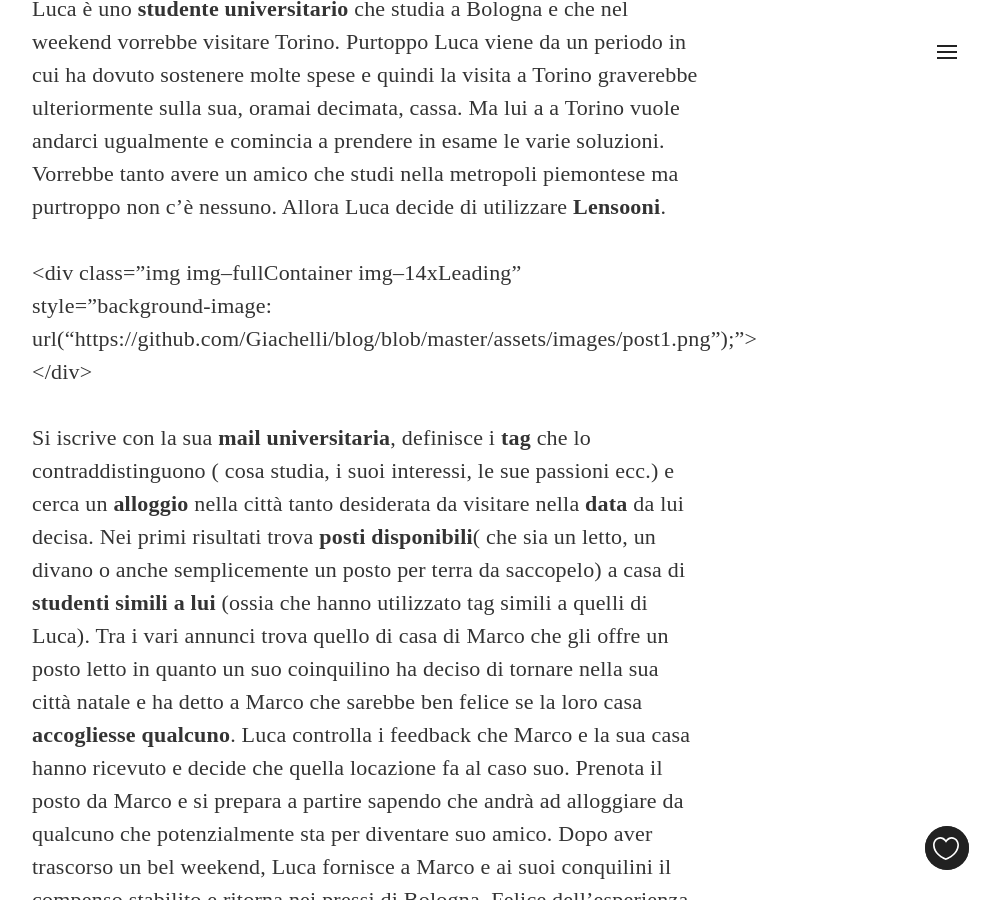
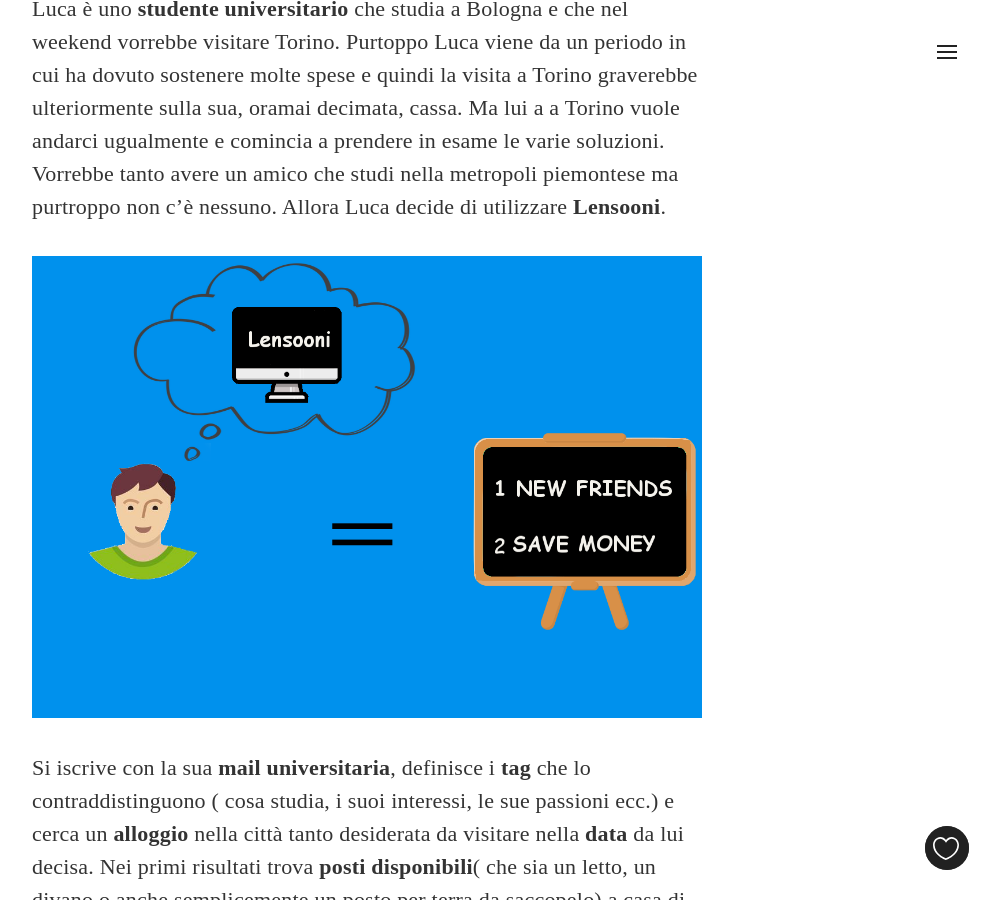
Before and after one commit to Giachelli/blog, a Jekyll site: the page built from _posts/2017-08-21-come-funziona-Lensooni.markdown, in a window 1280 px wide and 900 px high, scrolled down 701 px. Shown: the whole window, without its empty margins (273-1273 px from the left). Built offline with Jekyll 4.4.1, drawn with Linux system fonts in a browser that asks for light colours; nearby versions of some CDN libraries; some web fonts are replaced; Markdown is read by kramdown in place of the engine named in the settings; comment, search, counter and statistics services are not loaded.

Commit message:
Update 2017-08-21-come-funziona-Lensooni.markdown

```diff
--- a/_posts/2017-08-21-come-funziona-Lensooni.markdown
+++ b/_posts/2017-08-21-come-funziona-Lensooni.markdown
@@ -17,7 +17,7 @@
 
 Luca è uno **studente universitario** che studia a Bologna e che nel weekend vorrebbe visitare Torino. Purtoppo Luca viene da un periodo in cui ha dovuto sostenere molte spese e quindi la visita a Torino graverebbe ulteriormente sulla sua, oramai decimata, cassa. Ma lui a a Torino vuole andarci ugualmente e comincia a prendere in esame le varie soluzioni. Vorrebbe tanto avere un amico che studi nella metropoli piemontese ma purtroppo non c'è nessuno. Allora Luca decide di utilizzare **Lensooni**.
 
-<div class="img img--fullContainer img--14xLeading" style="background-image: url("https://github.com/Giachelli/blog/blob/master/assets/images/post1.png");"></div>
+<div class="img img--fullContainer img--14xLeading" style="background-image: url(/assets/images/post1.png);"></div>
 
 Si iscrive con la sua **mail universitaria**, definisce i **tag** che lo contraddistinguono ( cosa studia, i suoi interessi, le sue passioni ecc.) e cerca un **alloggio** nella città tanto desiderata da visitare nella **data** da lui decisa. Nei primi risultati trova **posti disponibili**( che sia un letto, un divano o anche semplicemente un posto per terra da saccopelo) a casa di **studenti simili a lui** (ossia che hanno utilizzato tag simili a quelli di Luca).
 Tra i vari annunci trova quello di casa di Marco che gli offre un posto letto in quanto un suo coinquilino ha deciso di tornare nella sua città natale e ha detto a Marco che sarebbe ben felice se la loro casa **accogliesse qualcuno**. Luca controlla i feedback che Marco e la sua casa hanno ricevuto e decide che quella locazione fa al caso suo. Prenota il posto da Marco e si prepara a partire sapendo che andrà ad alloggiare da qualcuno che potenzialmente sta per diventare suo amico. Dopo aver trascorso un bel weekend, Luca fornisce a Marco e ai suoi conquilini il compenso stabilito e ritorna nei pressi di Bologna. Felice dell'esperienza fatta, della conoscenza di questo nuovo amico e della spesa minima, Luca rilascia un feedback a Marco. Marco a sua volta rilascia un feedback a Luca... **e il gioco è fatto**.
```
